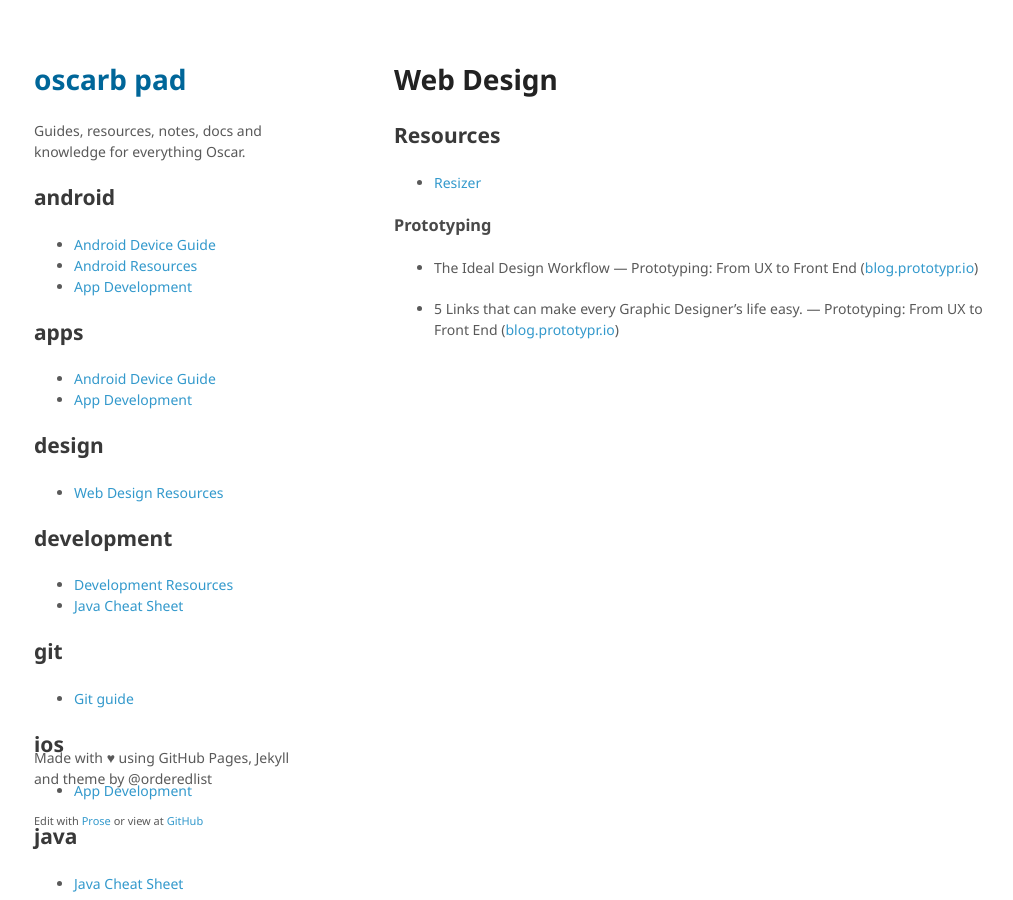
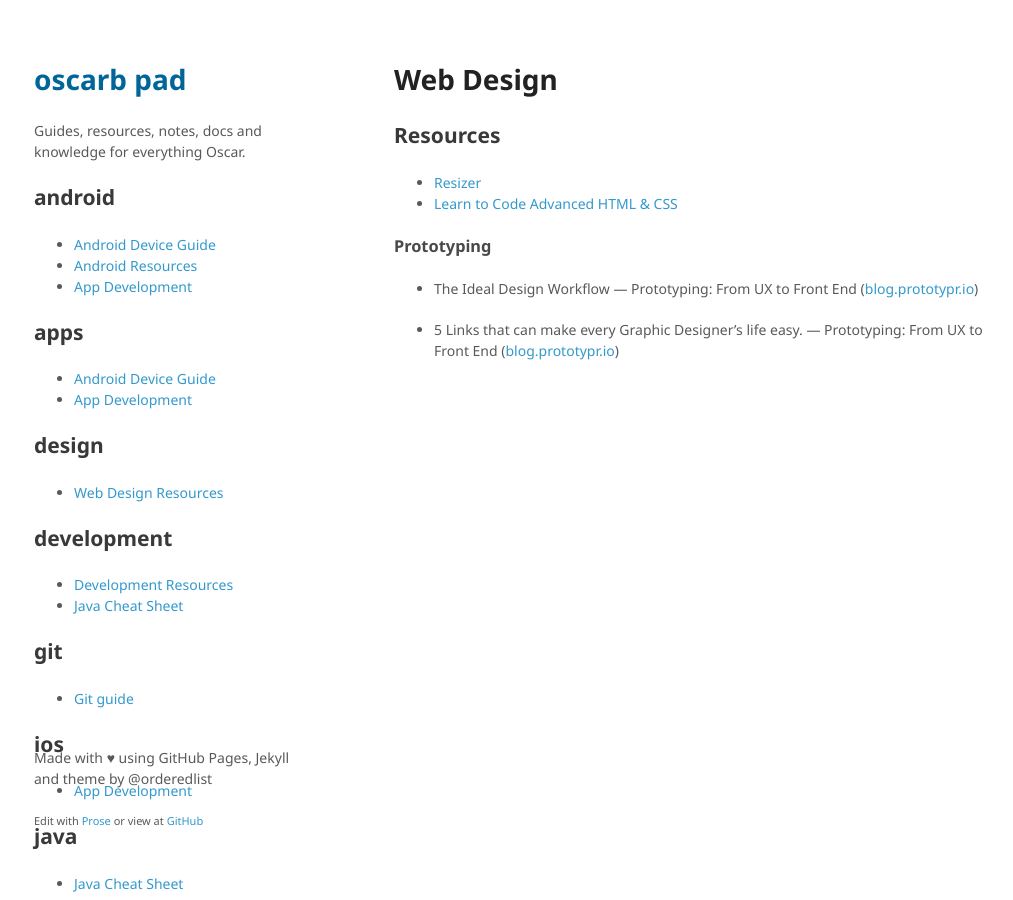
Before and after one commit to oscarb/pad, a Jekyll site: the page built from _docs/web-design.md, in a window 1280 px wide. Shown: the whole page, without its empty margins (126-1139 px from the left). Built offline with Jekyll 4.4.1, drawn with Linux system fonts in a browser that asks for light colours.

Commit message:
Updated web-design.md

```diff
--- a/_docs/web-design.md
+++ b/_docs/web-design.md
@@ -12,6 +12,7 @@ published: true
 ## Resources
 
 * [Resizer](http://design.google.com/resizer/)
+* [Learn to Code Advanced HTML & CSS](http://learn.shayhowe.com/advanced-html-css/)
 
 ### Prototyping
 
```
